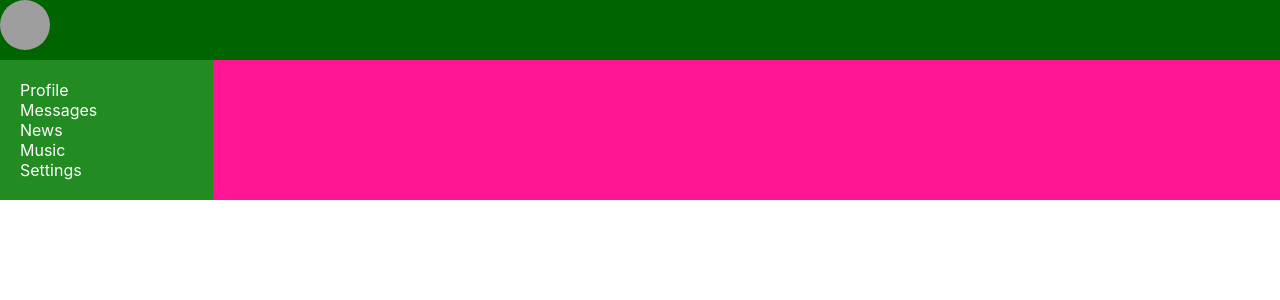
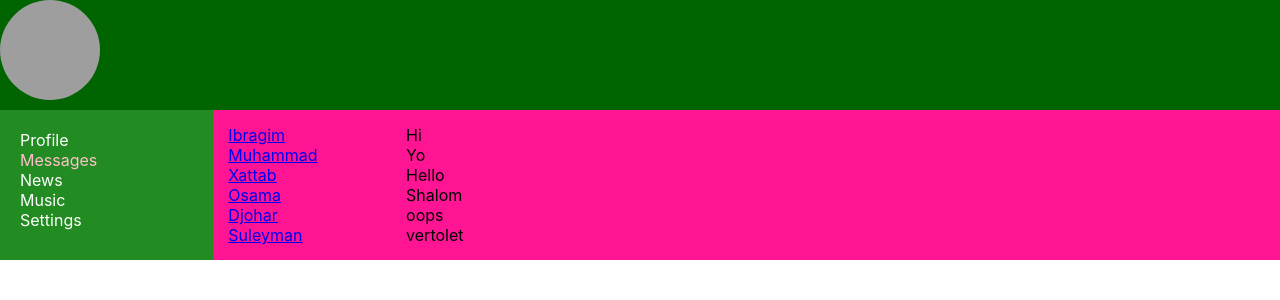
Before and after one commit to boevoivertolet/samurai-way-main, a React (Create React App) app: page /dialogItem in a window 1280 px wide. Shown: the top 300 px of the page. Built offline with nearby package versions, Linux system fonts and the light colour scheme; grey boxes are pictures that could not be loaded.

Commit message:
refactor code. add components DialogItem.tsx DialogItem.module.css Message.tsx Message.module.css

```diff
--- a/src/App.css
+++ b/src/App.css
@@ -6,7 +6,7 @@
   "h h"
   "n c";
 
-    grid-template-rows: 60px 1fr;
+    grid-template-rows: 110px 1fr;
     grid-template-columns: 2fr 10fr;
     /* grid-gap: 10px; */
 
--- a/src/App.tsx
+++ b/src/App.tsx
@@ -19,7 +19,7 @@ const App = () => {
                 <Navbar/>
 
                 <div className='app-wrapper-content'>
-                    <Route path='/dialogs' component={Dialogs}/>
+                    <Route path='/dialogItem' component={Dialogs}/>
                     <Route path='/profile' component={Profile}/>
                     <Route path='/news' component={News}/>
                     <Route path='/music' component={Music}/>
--- /dev/null
+++ b/src/components/Dialogs/DialogItem/DialogItem.module.css
@@ -0,0 +1,21 @@
+.dialogs {
+    display: grid;
+    grid-template-columns: 2fr 10fr;
+}
+
+.dialogsItems {
+    padding: 15px;
+}
+
+.messages {
+    padding: 15px;
+
+}
+
+
+.dialogsItems .active {
+    color: pink;
+}
+.dialog{
+
+}
--- /dev/null
+++ b/src/components/Dialogs/DialogItem/DialogItem.tsx
@@ -0,0 +1,14 @@
+import React from 'react';
+import {NavLink} from 'react-router-dom';
+import c from './DialogItem.module.css'
+
+
+export const DialogItem = (props: any) => {
+    let path = '/dialogItem/' + props.id;
+    return (
+        <div className={c.dialog + '' + c.active}>
+            <NavLink to={path}>{props.name}</NavLink>
+        </div>
+    )
+
+}
--- /dev/null
+++ b/src/components/Dialogs/Message/Message.module.css
@@ -0,0 +1,21 @@
+.dialogs {
+    display: grid;
+    grid-template-columns: 2fr 10fr;
+}
+
+.dialogsItems {
+    padding: 15px;
+}
+
+.messages {
+    padding: 15px;
+
+}
+
+
+.dialogsItems .active {
+    color: pink;
+}
+.dialog{
+
+}
--- /dev/null
+++ b/src/components/Dialogs/Message/Message.tsx
@@ -0,0 +1,9 @@
+import React from 'react';
+import c from './Message.module.css'
+
+
+export const Message = (props: any) => {
+    return (<div className={c.dialog}>{props.message}</div>
+    )
+
+}
--- a/src/components/Header/Header.module.css
+++ b/src/components/Header/Header.module.css
@@ -6,7 +6,7 @@
 
 
 .header img {
-    width: 50px;
-    height: 50px;
+    width: 100px;
+    height: 100px;
     border-radius: 50%;
 }
--- a/src/components/Navbar/Navbar.tsx
+++ b/src/components/Navbar/Navbar.tsx
@@ -9,7 +9,7 @@ const Navbar = () => {
             <NavLink to='/profile' activeClassName={c.activeLink}>Profile</NavLink>
         </div>
         <div className={c.item}>
-            <NavLink to='/dialogs' activeClassName={c.activeLink}>Messages</NavLink>
+            <NavLink to='/dialogItem' activeClassName={c.activeLink}>Messages</NavLink>
         </div>
         <div className={c.item}>
             <NavLink to='/news' activeClassName={c.activeLink}>News</NavLink>
```
Also changed, not shown: src/components/Dialogs/Dialogs.tsx (+6 -6 lines), src/index.tsx (+8 -0 lines).
